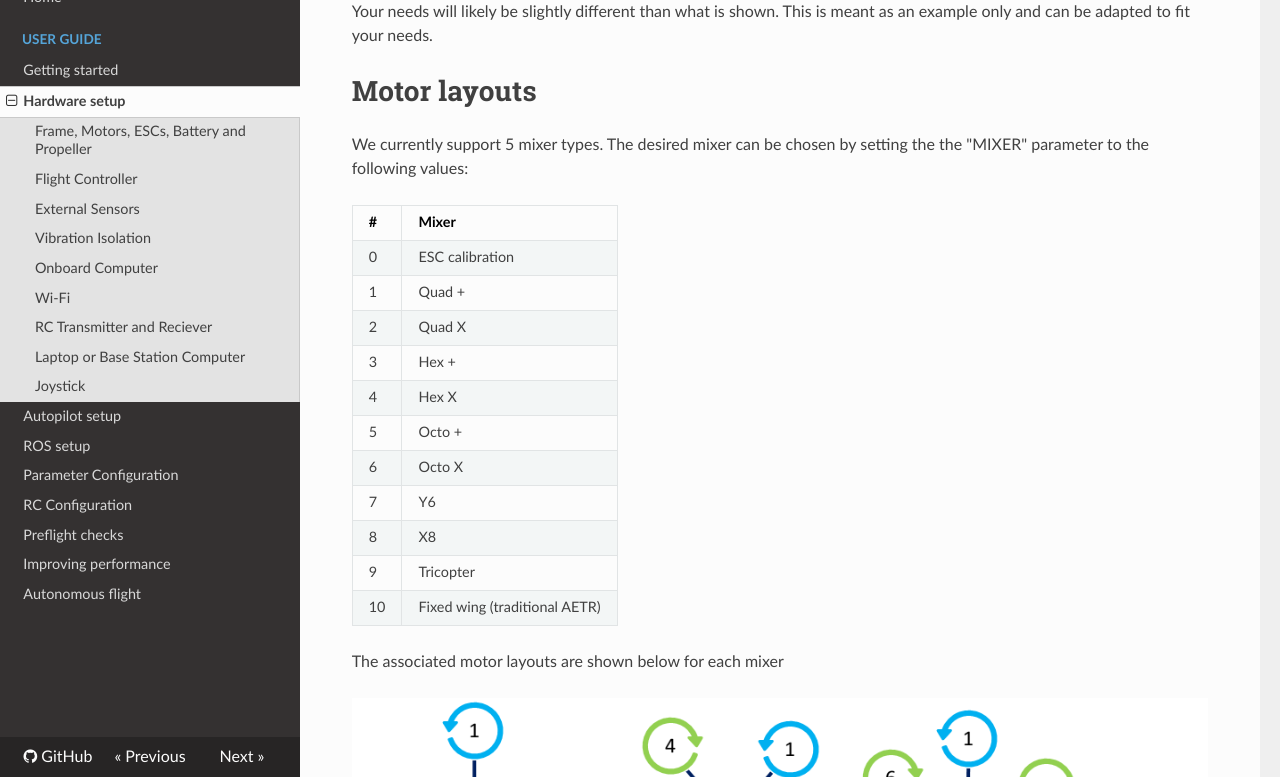
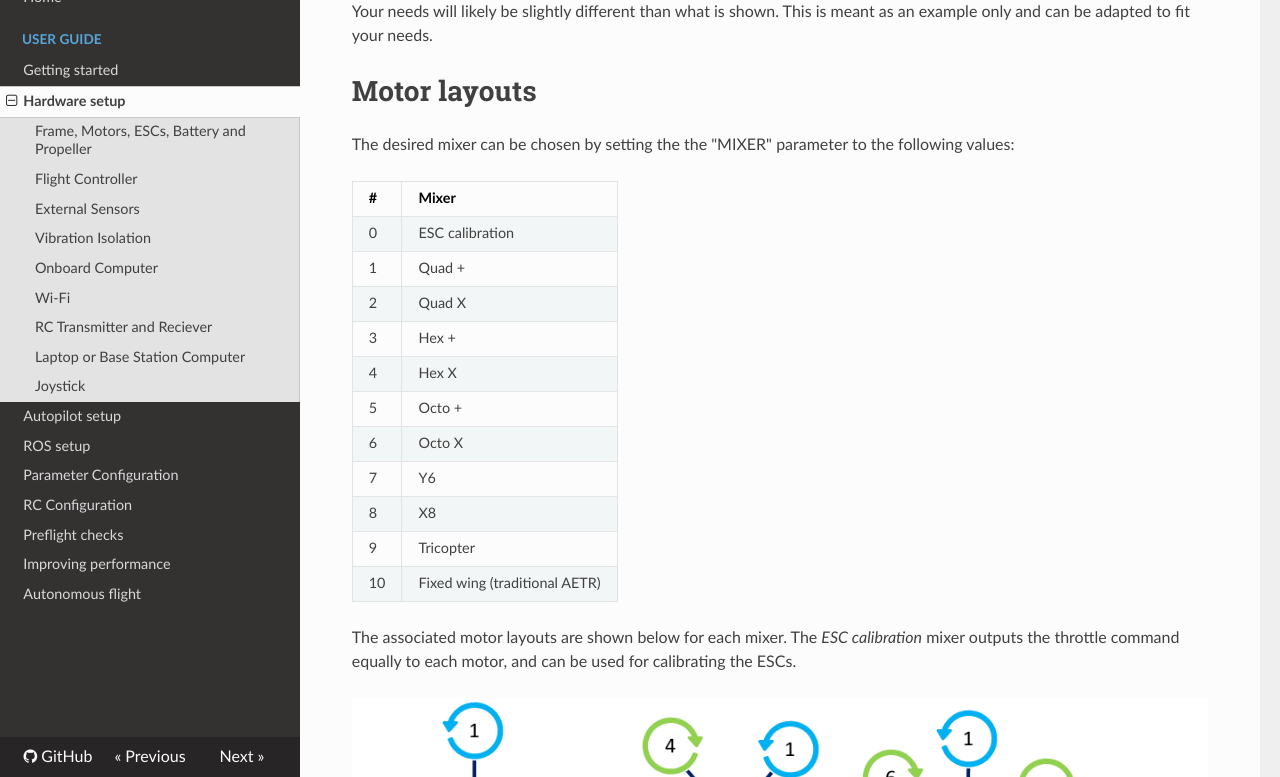
Before and after one commit to rosflight/rosflight_firmware, an MkDocs documentation site: the page built from docs/user-guide/hardware-setup.md, in a window 1280 px wide and 900 px high, scrolled down 3515 px, cut to the strip 123-900 px from the top of the window. Built offline with MkDocs 1.6.1, drawn with Linux system fonts in a browser that asks for light colours; nearby versions of some CDN libraries; old or Windows-style settings are respelled for this version of MkDocs.

Commit message:
Minor documentation fixes

```diff
--- a/docs/user-guide/hardware-setup.md
+++ b/docs/user-guide/hardware-setup.md
@@ -92,7 +92,7 @@ Your needs will likely be slightly different than what is shown.  This is meant
 
 # Motor layouts
 
-We currently support 5 mixer types.  The desired mixer can be chosen by setting the the "MIXER" parameter to the following values:
+The desired mixer can be chosen by setting the the "MIXER" parameter to the following values:
 
 | # | Mixer |
 |---|---------|
@@ -108,7 +108,8 @@ We currently support 5 mixer types.  The desired mixer can be chosen by setting
 | 9 | Tricopter |
 | 10 | Fixed wing (traditional AETR) |
 
-The associated motor layouts are shown below for each mixer
+The associated motor layouts are shown below for each mixer.
+The _ESC calibration_ mixer outputs the throttle command equally to each motor, and can be used for calibrating the ESCs.
 
 ![Mixer_1](images/mixers_1.png)
 
```
